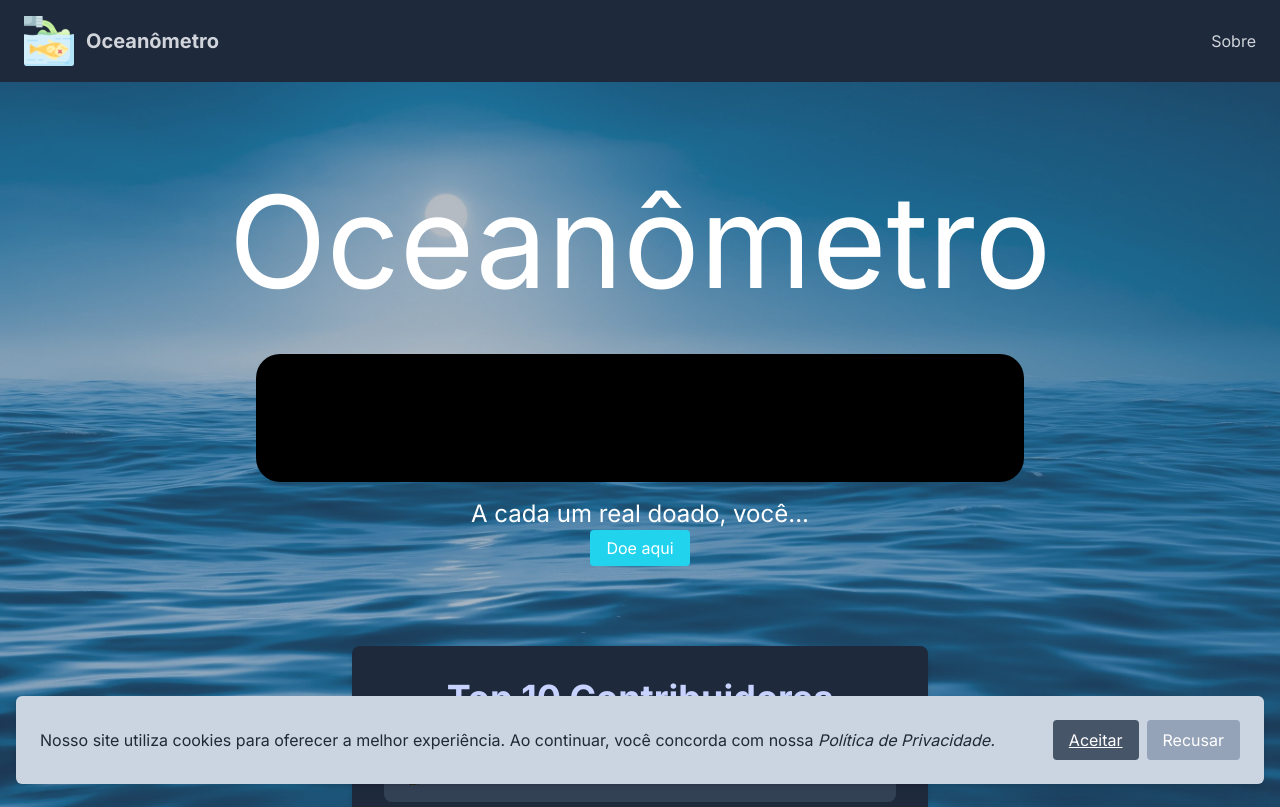
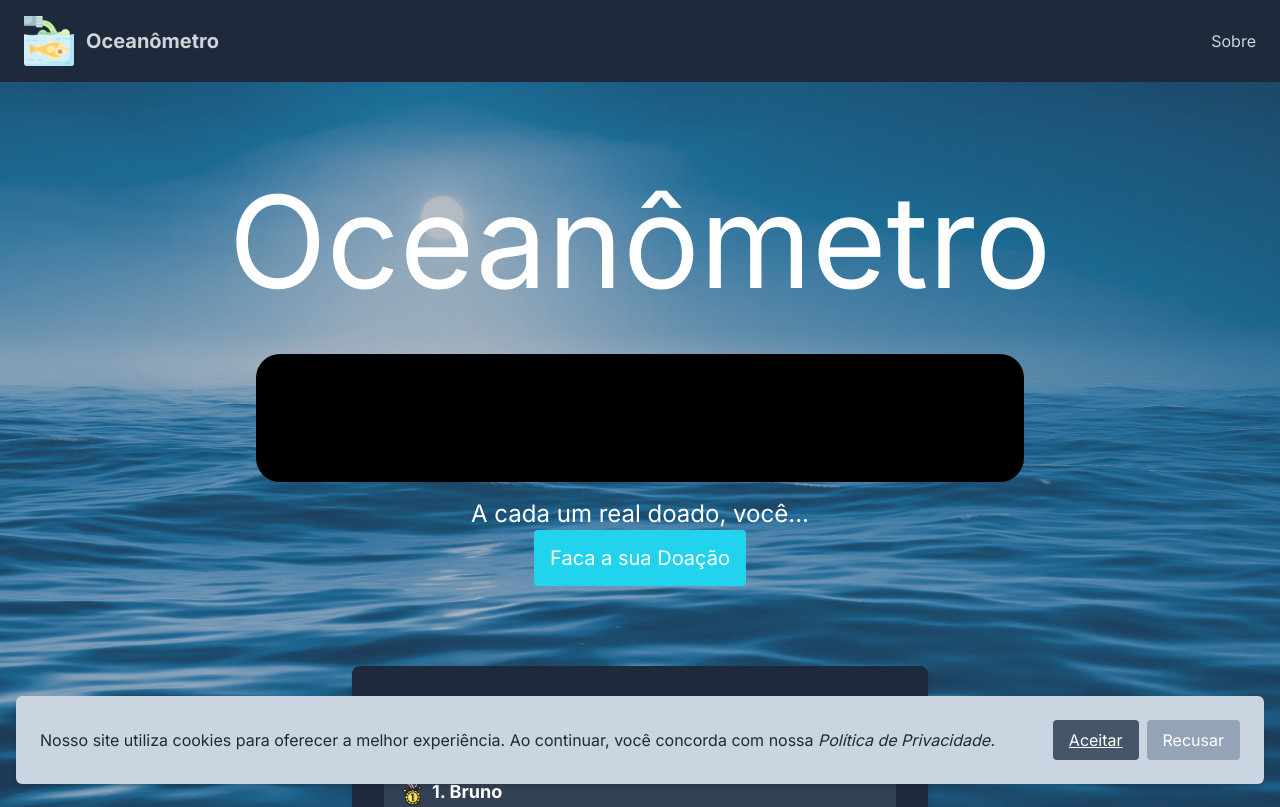
Before and after one commit to eduardofuncao/oceanometro, a Next.js app: page / in a window 1280 px wide. Shown: the top 807 px of the page. Built offline with nearby package versions, Linux system fonts and the light colour scheme; data requests are answered from the project's data file.

Commit message:
ajustando botao de doação

```diff
--- a/app/page.tsx
+++ b/app/page.tsx
@@ -11,7 +11,7 @@ export default function Home() {
           <div className="h-32 sm:w-full md:w-3/4 lg:w-2/3 mb-4 bg-black rounded-3xl"></div>
           <p className="text-2xl">A cada um real doado, você...</p>
           <Link href="../pages/login">
-            <button className="h-9 bg-cyan-400 rounded px-4 hover:bg-cyan-700 transition duration-200">Doe aqui</button>
+            <button className="h-14 text-xl bg-cyan-400 rounded px-4 hover:bg-cyan-700 transition duration-200">Faca a sua Doação</button>
           </Link>
         </div>
         <div className="mt-12">
```
